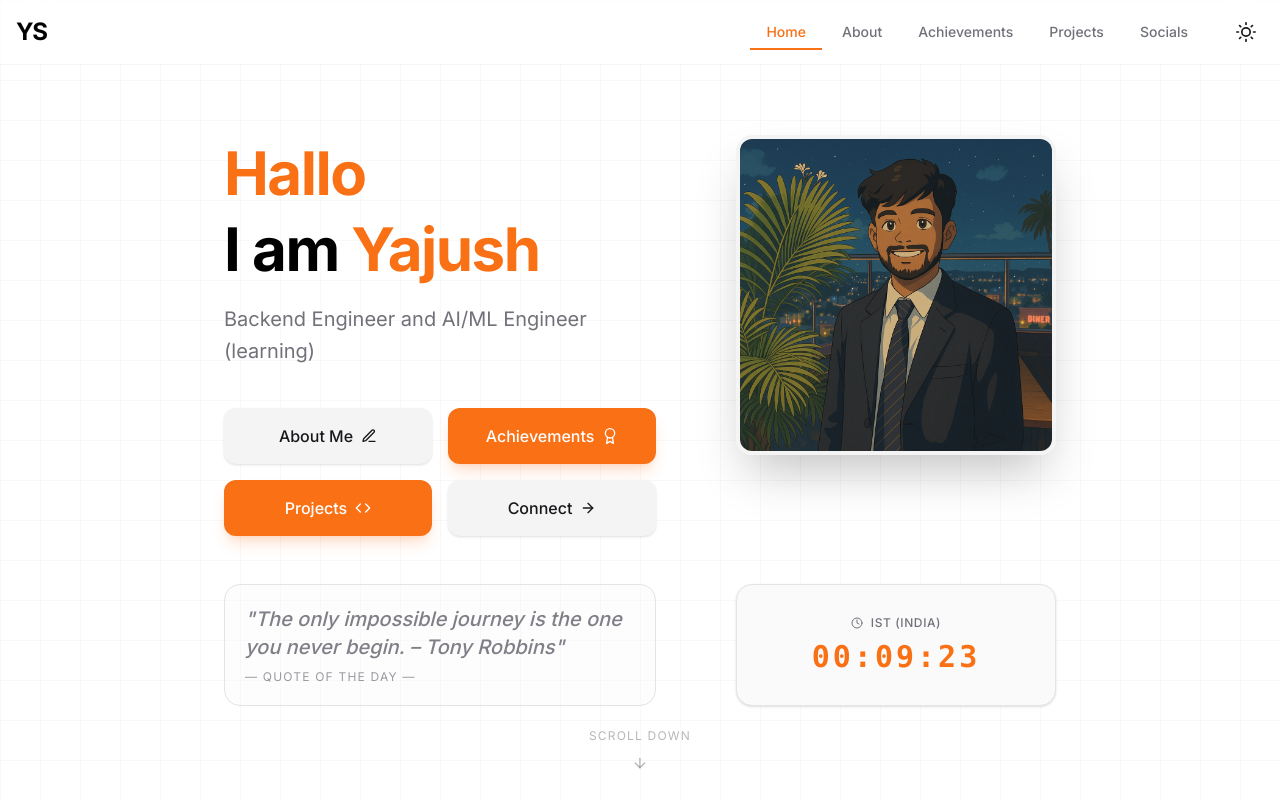
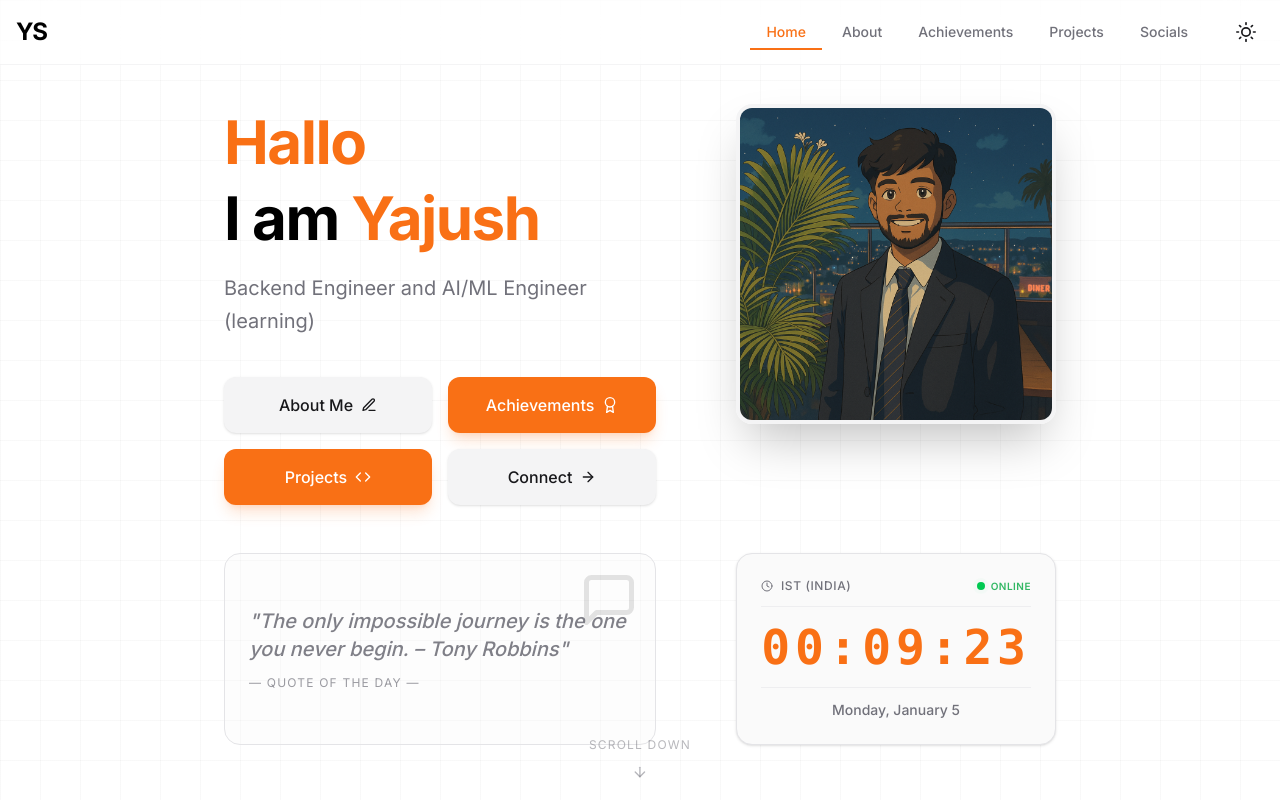
Before and after one commit to Yajush-afk/portfolio-project-yajush, a Next.js app in the folder frontend/: page / in a window 1280 px wide. Shown: the top 800 px of the page. Built offline with nearby package versions, Linux system fonts and the light colour scheme.

Commit message:
feat: enhance HomeSection quote card with a background icon and ref refactor the clock widget to display online status and date.

```diff
--- a/frontend/src/components/sections/HomeSection.tsx
+++ b/frontend/src/components/sections/HomeSection.tsx
@@ -5,7 +5,7 @@ import { motion } from "framer-motion";
 import Image from "next/image";
 import Link from "next/link";
 import { useEffect, useState } from "react";
-import { FiArrowRight, FiCode, FiClock, FiEdit3, FiAward } from "react-icons/fi";
+import { FiArrowRight, FiCode, FiClock, FiEdit3, FiAward, FiMessageSquare } from "react-icons/fi";
 import GreetingFlipper from "../GreetingFlipper";
 
 export default function HomeSection() {
@@ -112,29 +112,51 @@ export default function HomeSection() {
                     whileInView={{ opacity: 1, y: 0 }}
                     viewport={{ once: false }}
                     transition={{ duration: 0.3, delay: 0.2 }}
-                    className="flex-1 bg-secondary/20 border border-border rounded-2xl p-5 flex flex-col justify-center text-center md:text-left"
+                    className="flex-1 bg-secondary/20 border border-border rounded-2xl p-6 flex flex-col justify-center text-center md:text-left relative overflow-hidden group"
                 >
-                    <blockquote className="text-lg md:text-xl font-medium italic text-muted-foreground/90">
+                    <div className="absolute top-0 right-0 p-4 opacity-10 group-hover:opacity-20 transition-opacity">
+                        <FiMessageSquare className="text-6xl" />
+                    </div>
+                    <blockquote className="text-lg md:text-xl font-medium italic text-muted-foreground/90 relative z-10">
                         &quot;{quote}&quot;
                     </blockquote>
-                    <p className="text-xs text-muted-foreground mt-2 uppercase tracking-widest opacity-70">
+                    <p className="text-xs text-muted-foreground mt-3 uppercase tracking-widest opacity-70 relative z-10">
                         — Quote of the Day —
                     </p>
                 </motion.div>
 
-                {/* Clock */}
+                {/* Enhanced Clock Widget */}
                 <motion.div
                     initial={{ opacity: 0, y: 10 }}
                     whileInView={{ opacity: 1, y: 0 }}
                     viewport={{ once: false }}
                     transition={{ duration: 0.3, delay: 0.25 }}
-                    className="w-full md:w-80 shrink-0 bg-card border border-border rounded-2xl p-5 flex flex-col items-center justify-center gap-2 shadow-sm"
+                    className="w-full md:w-80 shrink-0 bg-card border border-border rounded-2xl p-6 flex flex-col justify-between shadow-sm relative overflow-hidden"
                 >
-                    <div className="text-muted-foreground flex items-center gap-2 text-xs font-medium uppercase tracking-wider">
-                        <FiClock /> IST (India)
+                    {/* Header */}
+                    <div className="flex items-center justify-between w-full border-b border-border/50 pb-3 mb-2">
+                        <div className="flex items-center gap-2 text-xs font-medium uppercase tracking-wider text-muted-foreground">
+                            <FiClock /> IST (India)
+                        </div>
+                        <div className="flex items-center gap-1.5">
+                            <span className="relative flex h-2 w-2">
+                                <span className="animate-ping absolute inline-flex h-full w-full rounded-full bg-green-400 opacity-75"></span>
+                                <span className="relative inline-flex rounded-full h-2 w-2 bg-green-500"></span>
+                            </span>
+                            <span className="text-[10px] font-semibold uppercase tracking-wider text-green-600/80">Online</span>
+                        </div>
                     </div>
-                    <div className="text-2xl md:text-3xl font-mono font-bold text-primary tracking-widest">
+
+                    {/* Time */}
+                    <div className="text-4xl md:text-5xl font-mono font-bold text-primary tracking-widest text-center py-2">
                         {time}
+                    </div>
+
+                    {/* Date Footer */}
+                    <div className="text-center border-t border-border/50 pt-3 mt-2">
+                        <p className="text-sm font-medium text-muted-foreground">
+                            {new Date().toLocaleDateString('en-US', { weekday: 'long', month: 'long', day: 'numeric' })}
+                        </p>
                     </div>
                 </motion.div>
             </div>
```
